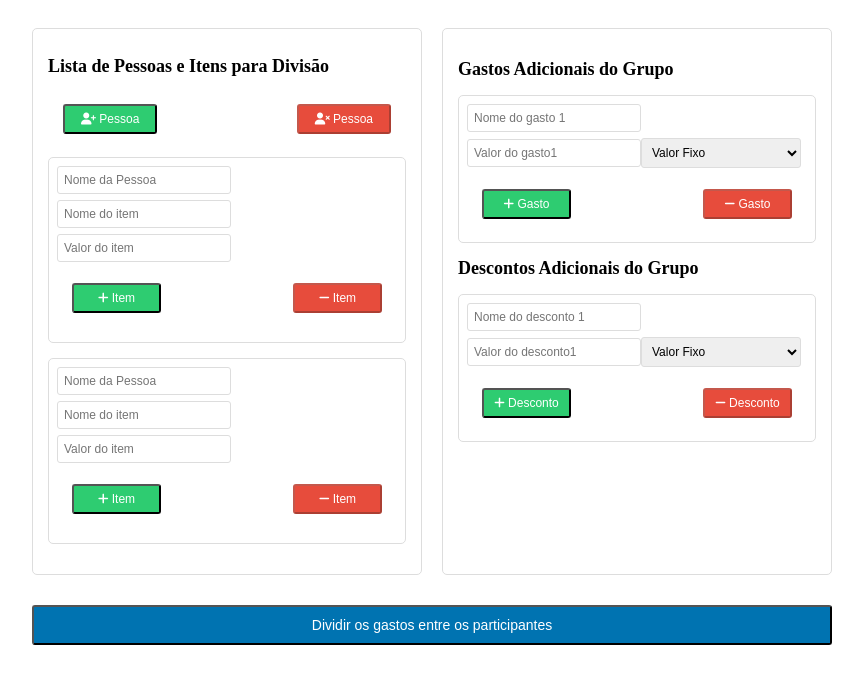
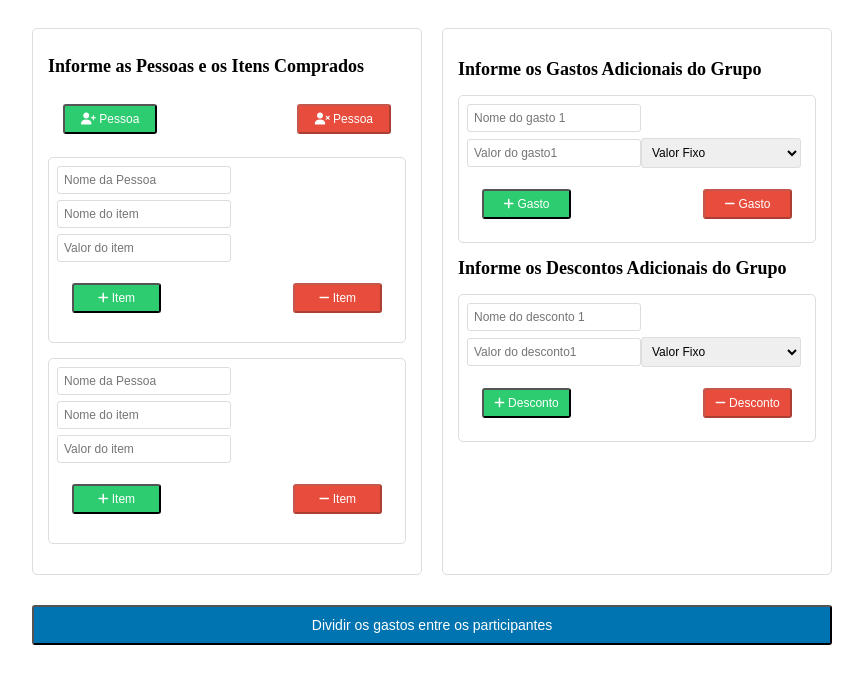
Before and after one commit to JulianoPPires/splitpay, a Vue app in the folder frontend/splitpay-app/: page / in a window 1280 px wide. Shown: the top 684 px of the page, without its empty margins (208-1071 px from the left). Built offline with nearby package versions, Linux system fonts and the light colour scheme.

Commit message:
atualizacao textos e validacao pessoa

```diff
--- a/frontend/splitpay-app/src/views/HomeView.vue
+++ b/frontend/splitpay-app/src/views/HomeView.vue
@@ -3,7 +3,7 @@
     <div class="two-column-grid">
       <!-- Participantes -->
       <div class="section-box">
-        <h1 class="title">Lista de Pessoas e Itens para Divisão</h1>
+        <h1 class="title">Informe as Pessoas e os Itens Comprados</h1>
         <!-- Botões para adicionar e remover participantes -->
         <div class="btn-group">
           <button @click="addParticipant" class="btn-add btn-add-green"><i class="fas fa-user-plus"></i> Pessoa</button>
@@ -33,7 +33,7 @@
       </div>
       <!-- Gastos adicionais -->
       <div class="section-box">
-        <h2 class="title">Gastos Adicionais do Grupo</h2>
+        <h2 class="title">Informe os Gastos Adicionais do Grupo</h2>
         <div class="additional-section">
           <div class="additional-expenses-box">
             <div class="additional-expenses">
@@ -53,7 +53,7 @@
           </div>
         </div>
       <!-- Descontos adicionais -->
-        <h2 class="title">Descontos Adicionais do Grupo</h2>
+        <h2 class="title">Informe os Descontos Adicionais do Grupo</h2>
         <div class="additional-section">
           <div class="additional-discounts-box">
             <div class="additional-discounts">
@@ -124,8 +124,9 @@ export default {
     async saveAndDivide(e) {
       e.preventDefault();
 
-      if (this.participants.length < 2) {
-        alert('Por favor, adicione pelo menos dois participantes para realizar a divisão dos valores.');
+      // Validar se todos os campos estão preenchidos
+      if (!this.validateForm()) {
+        alert('Por favor, preencha todos os campos corretamente.');
         return;
       }
 
@@ -164,6 +165,16 @@ export default {
         // Se for um número positivo, atualiza o valor
         this.participants[participantIndex].items[itemIndex].value = value.toString();
       }
+    },
+    validateForm() {
+      // Verifica se todos os campos estão preenchidos
+      for (let participant of this.participants) {
+        if (participant.name.trim() === '') return false;
+        for (let item of participant.items) {
+          if (item.name.trim() === '' || item.value.trim() === '') return false;
+        }
+      }
+      return true;
     }
   }
 };
```
